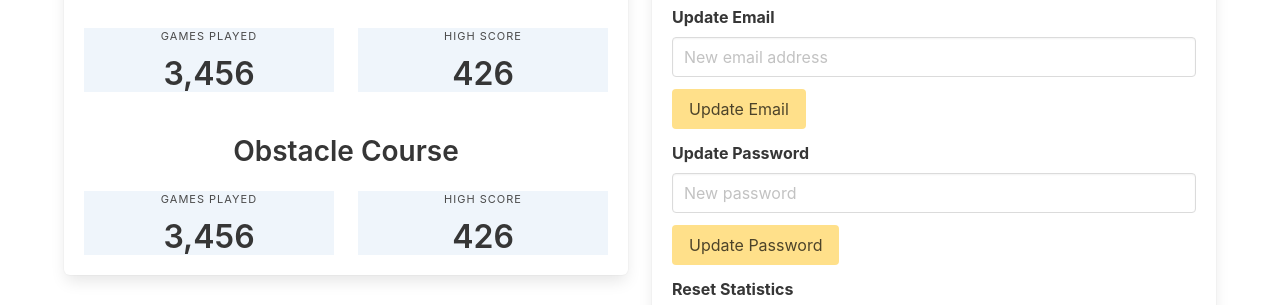
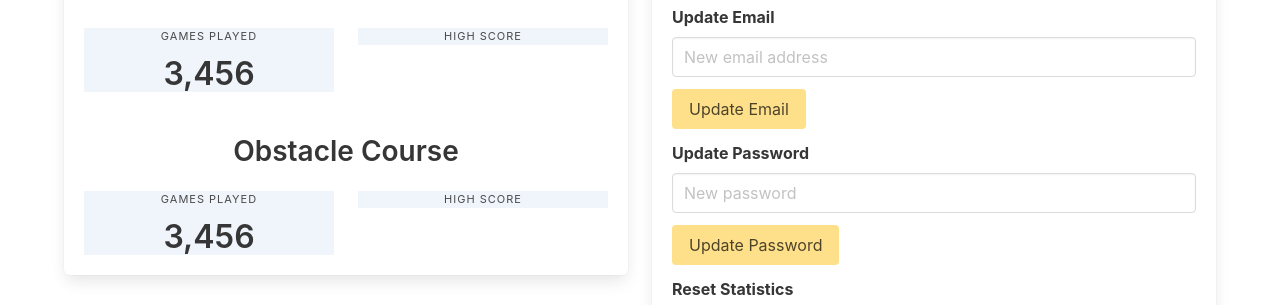
Before and after one commit to jdmar3-comp426/a99-segfault, a website: page account/account.html in a window 1280 px wide. Shown: the part 315-620 px from the top of the page. Drawn offline with nearby package versions, Linux system fonts and the light colour scheme.

Commit message:
functionality for high score, deleted account.css

```diff
--- a/account/account.html
+++ b/account/account.html
@@ -6,7 +6,6 @@
     <title>Account Page</title>
     <script type="text/javascript" src="account.js"></script>
     <link rel="stylesheet" href="./../node_modules/bulma/css/bulma.css">
-    <link href="./account.css" rel="stylesheet">
 </head>
 <body>
     <section class="hero is-warning">
@@ -68,7 +67,7 @@
                                         <div class="container has-text-centered has-background-info-light">
                                             <div>
                                                 <p class="heading">Games Played</p>
-                                                <p class="title">3,456</p>
+                                                <p class="title" id="dontStarveGamesPlayed">3,456</p>
                                             </div>
                                         </div>
                                     </div>
@@ -76,8 +75,8 @@
                                     <div class="column">
                                         <div class="container has-text-centered has-background-info-light">
                                             <div>
-                                                <p class="heading">High Score</p>
-                                                <p class="title">426</p>
+                                                <p class="heading" >High Score</p>
+                                                <p class="title" id="dontStarveHighScore">426</p>
                                             </div>
                                         </div>
                                     </div>
@@ -98,7 +97,7 @@
                                         <div class="container has-text-centered has-background-info-light">
                                             <div>
                                                 <p class="heading">High Score</p>
-                                                <p class="title">426</p>
+                                                <p class="title" id="obstacleHighScore">426</p>
                                             </div>
                                         </div>
                                     </div>
--- a/account/account.js
+++ b/account/account.js
@@ -2,4 +2,17 @@
 
 window.addEventListener("load", function(event) {
     document.getElementById("username").innerHTML = localStorage.getItem("username");
+    // Dont' Starve stats
+    // on load, update stat for dontStarveGamesPlayed
+    /*
+    const dontStarveGamesPlayed = document.getElementById("dontStarveGamesPlayed");
+    dontStarveGamesPlayed.innerHTML = this.localStorage.getItem("")
+    */
+    const dontStarveHighScore = document.getElementById("dontStarveHighScore");
+    dontStarveHighScore.innerHTML = this.localStorage.getItem("starveHighScore");
+
+    // Obstacle Course stats
+    const obstacleHighScore = document.getElementById("obstacleHighScore");
+    obstacleHighScore.innerHTML = this.localStorage.getItem("obstacleHighScore");
+
 });
```
Also changed, not shown: account/account.css (deleted).
